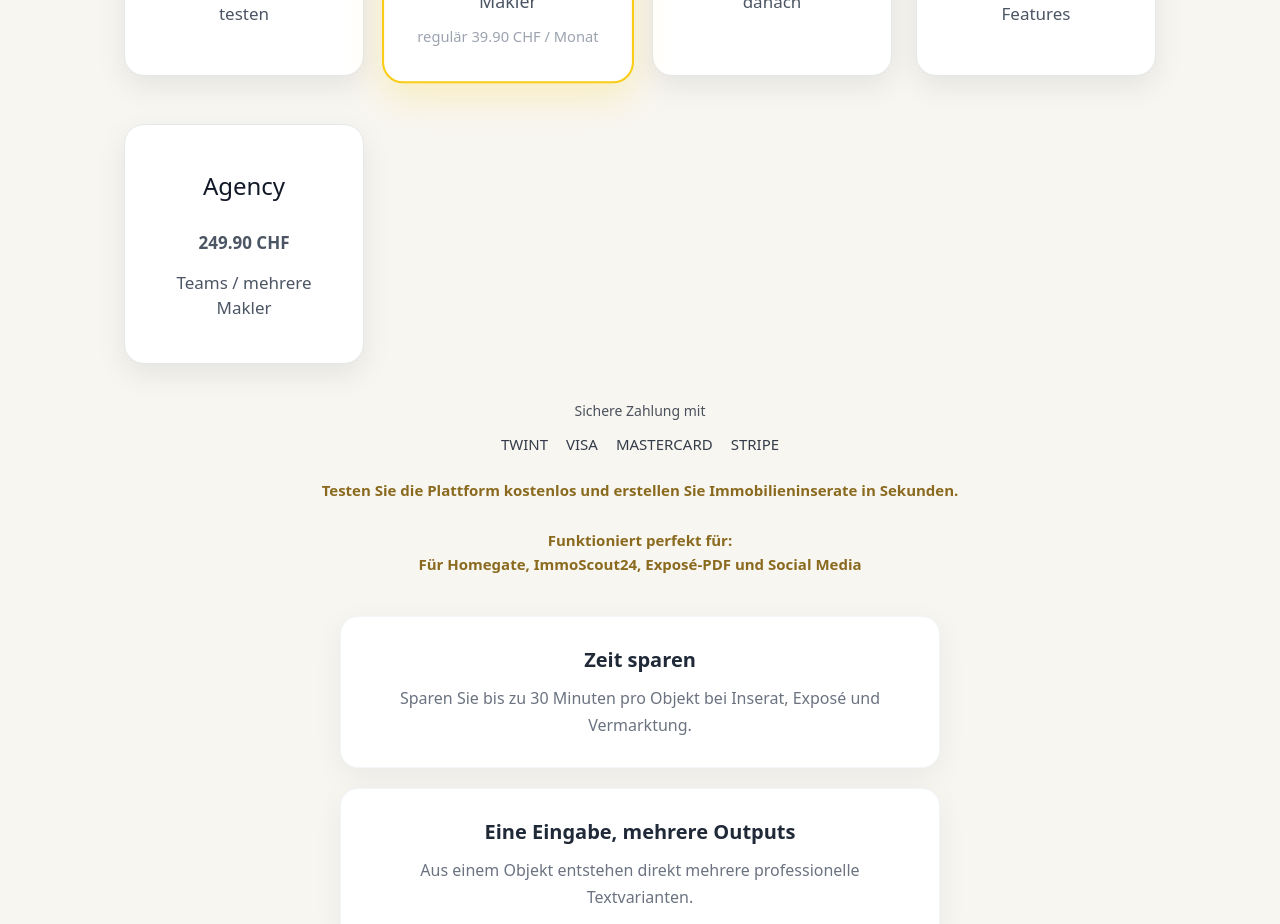
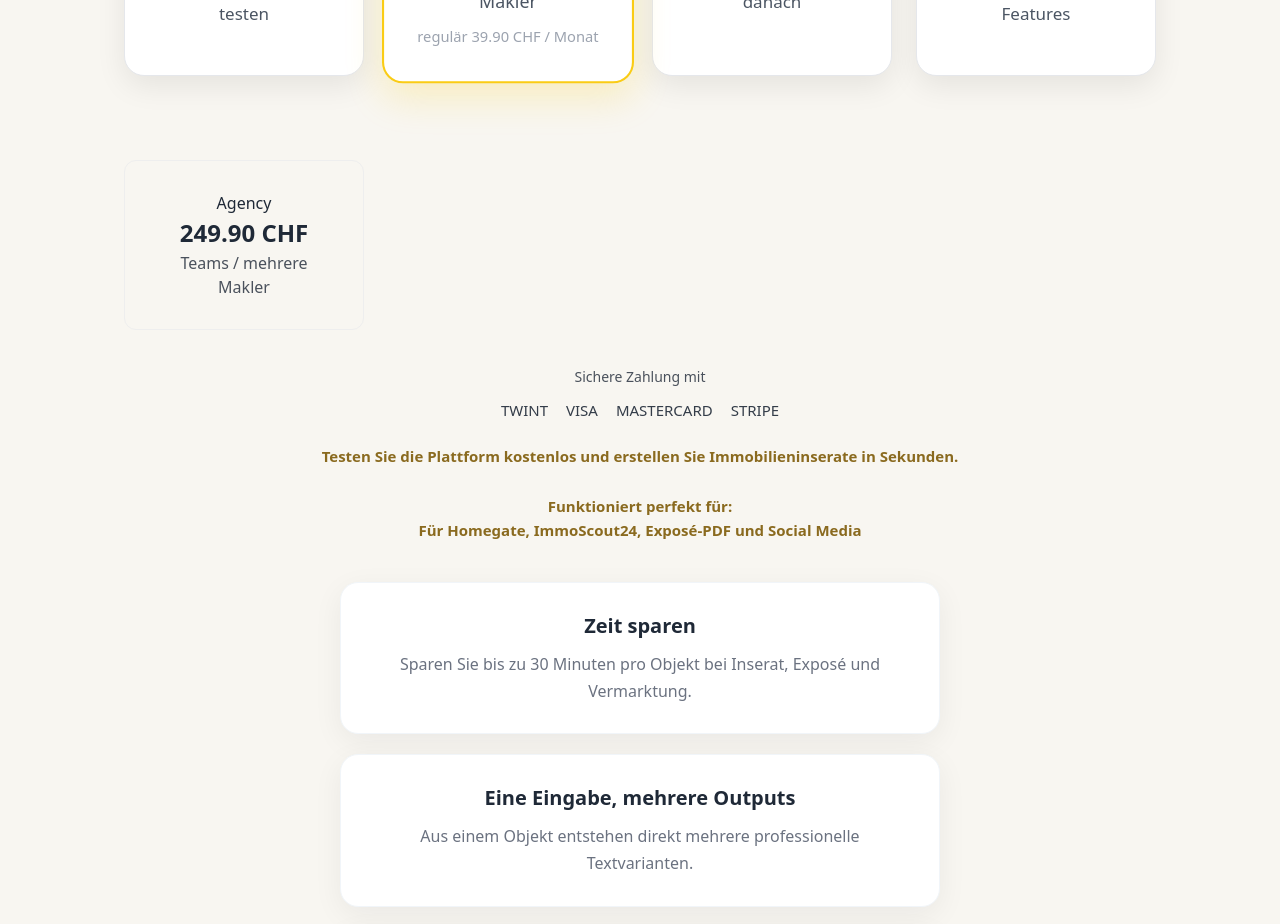
Before and after one commit to capizzijesse-commits/makler-plattform, a Next.js app: page / in a window 1280 px wide. Shown: the part 1040-1964 px from the top of the page. Built offline with nearby package versions, Linux system fonts and the light colour scheme.

Commit message:
fix price pricing layout agency plan

```diff
--- a/app/page.tsx
+++ b/app/page.tsx
@@ -172,11 +172,22 @@ alignItems: "stretch",
       <p>Social Media / mehr Features</p>
     </div>
 
- <div style={{ maxWidth: "500px", margin: "24px auto 0" }}>
-  <div className="priceCard">
-    <h3>Agency</h3>
-    <p className="price">249.90 CHF</p>
-    <p>Teams / mehrere Makler</p>
+ <div style={{
+  marginTop: "60px",
+  padding: "30px",
+  borderRadius: "12px",
+  border: "1px solid #eee",
+  textAlign: "center",
+  maxWidth: "700px",
+  marginLeft: "auto",
+  marginRight: "auto"
+}}>
+  <h3>Agency</h3>
+  <div style={{fontSize:"24px", fontWeight:"bold"}}>
+    249.90 CHF
+  </div>
+  <div style={{opacity:0.8}}>
+    Teams / mehrere Makler
   </div>
 </div>
 
```
